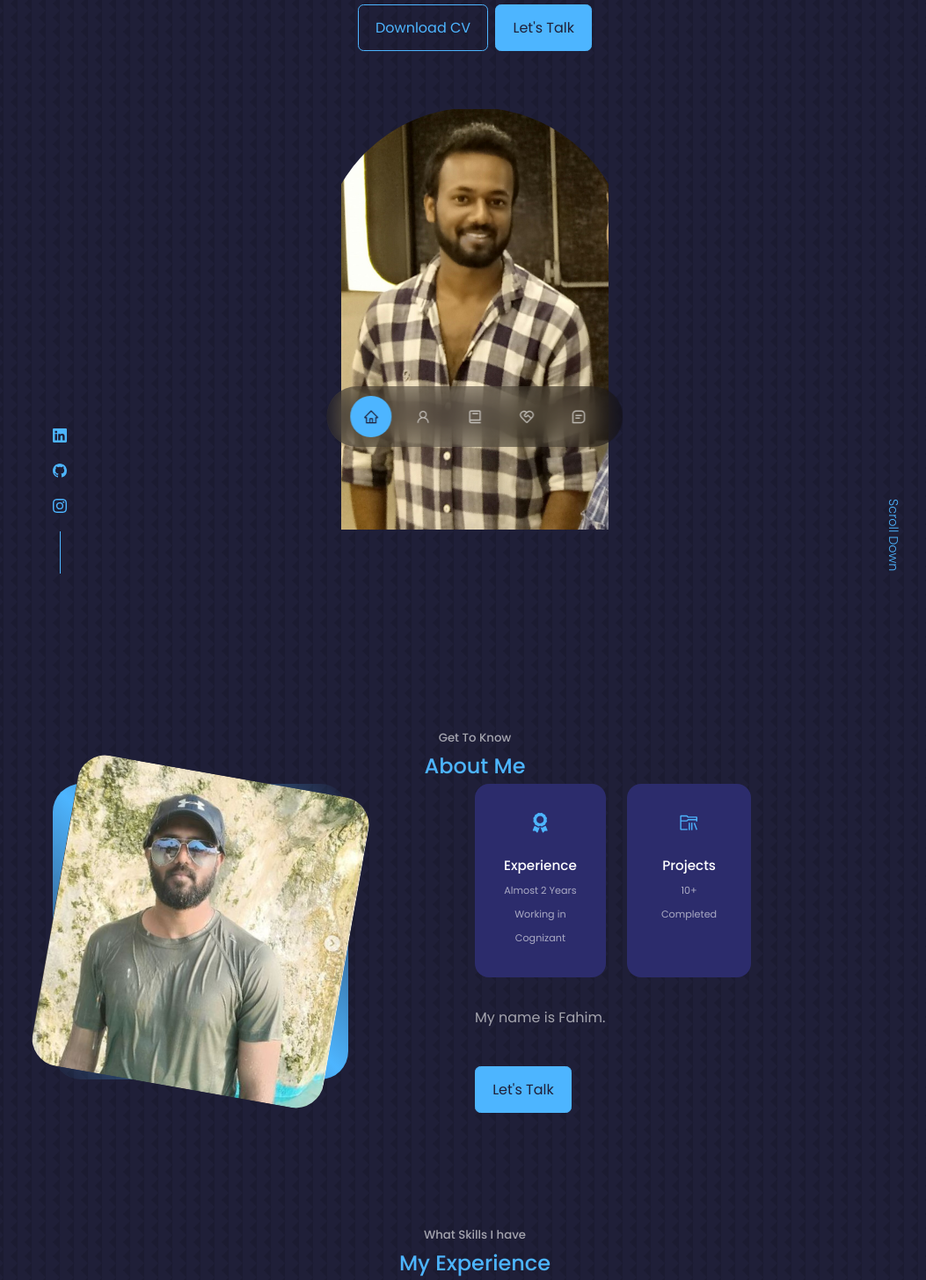
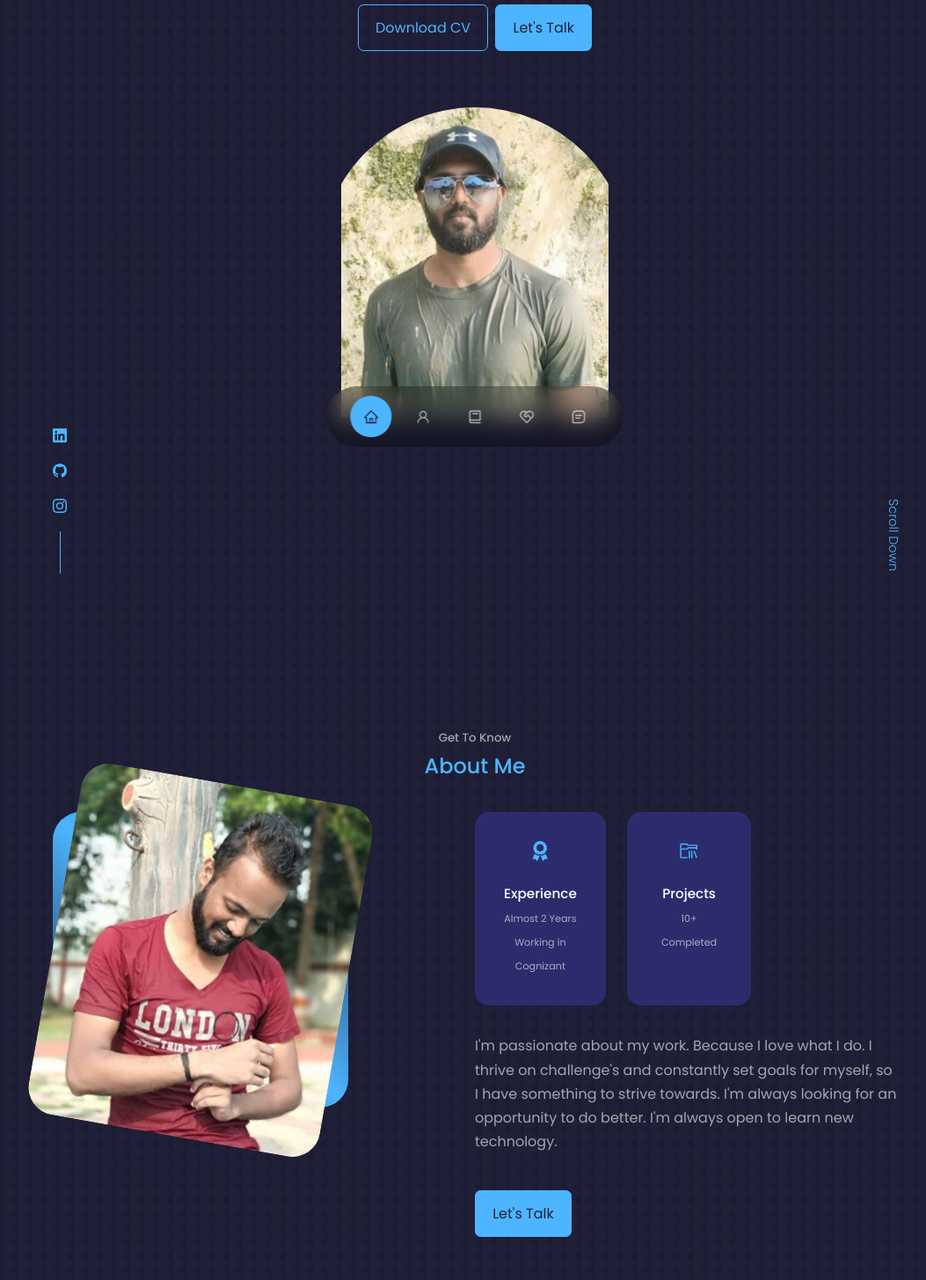
Before and after one commit to fahim01216/My-Portfolio, a React (Create React App) app: page / in a window 1280 px wide. Shown: the part 260-1715 px from the top of the page at 88% size, without its empty margins (100-1153 px from the left). Built offline with nearby package versions, Linux system fonts and the light colour scheme.

Commit message:
changes on asset and about components

```diff
--- a/src/components/about/About.css
+++ b/src/components/about/About.css
@@ -1,6 +1,7 @@
 .about__container {
     display: grid;
     grid-template-columns: 35% 50%;
+    padding-top: 2rem;
     gap: 15%;
 }
 
--- a/src/components/about/About.js
+++ b/src/components/about/About.js
@@ -33,7 +33,9 @@ const About = () => {
             </article>
           </div>
           <p>
-            My name is Fahim.
+            I'm passionate about my work. Because I love what I do. I thrive on challenge's and constantly
+            set goals for myself, so I have something to strive towards. I'm always looking for an
+            opportunity to do better. I'm always open to learn new technology.
           </p>
 
           <a href='#contact' className='btn btn-primary'>Let's Talk</a>
--- a/src/components/contact/Contact.css
+++ b/src/components/contact/Contact.css
@@ -3,6 +3,7 @@
     display: grid;
     grid-template-columns: 30% 58%;
     gap: 12%;
+    padding-top: 2rem;
 }
 
 .contact_options {
--- a/src/components/experience/Experience.css
+++ b/src/components/experience/Experience.css
@@ -2,6 +2,7 @@
     display: grid;
     grid-template-columns: 1fr 1fr;
     gap: 2rem;
+    padding-top: 2rem;
 }
 
 .experience_container > div {
--- a/src/components/header/Header.css
+++ b/src/components/header/Header.css
@@ -44,13 +44,13 @@ header {
 .me {
     /* background: linear-gradient(var(--color-primary), transparent); */
     width: 22rem;
-    height: 30rem;
+    height: 22rem;
     position: absolute;
     left: calc(50% - 11rem);
     margin-top: 4rem;
-    border-radius: 12rem 12rem 0 0;
+    border-radius: 14rem 14em 0 0;
     overflow: hidden;
-    padding: 0.1rem 1.5rem 1.5rem 1.5rem;
+    padding: 0rem 1.5rem 1.5rem 1.5rem;
 }
 
 /* ###################### Scroll Down ###################### */
--- a/src/components/project/Project.css
+++ b/src/components/project/Project.css
@@ -2,6 +2,7 @@
     display: grid;
     grid-template-columns: 1fr 1fr;
     gap: 2.5rem;
+    padding-top: 2rem;
 }
 
 .portfolio_item {
```
Also changed, not shown: src/assets/me-about.jpg, src/assets/me.png.
